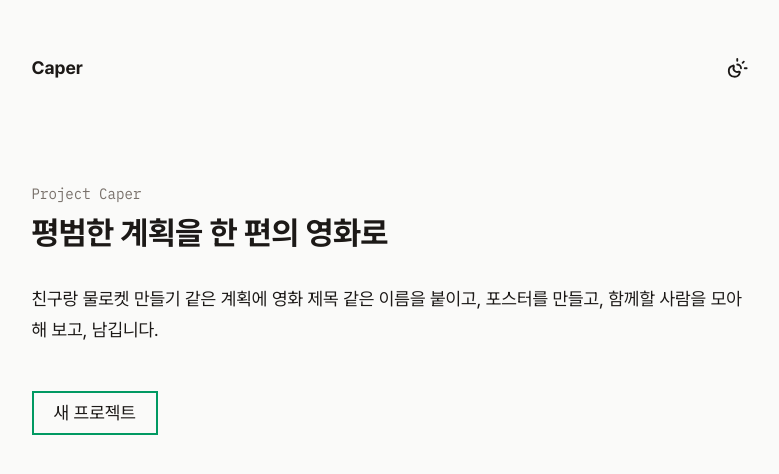
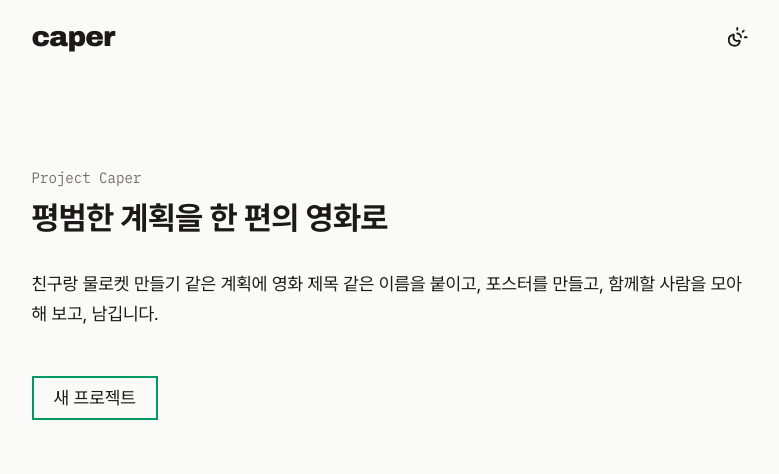
Before and after one commit to kimzeze/caper, a Next.js app: page / in a window 1280 px wide. Shown: the top 474 px of the page, without its empty margins (241-1020 px from the left). Built offline with nearby package versions, Linux system fonts and the light colour scheme.

Commit message:
design(web): 로고를 Archivo Black 소문자로 변경
헤더의 caper 를 로고 글꼴(Archivo Black, next/font/google, 라틴만)로 쓰고 자간을 좁힌다. 올려도 반전하지 않는다. 헤더 위 여백 1.5rlh 를 위아래 0.5rlh 로 줄인다.

```diff
--- a/src/app/layout.tsx
+++ b/src/app/layout.tsx
@@ -1,11 +1,12 @@
 import type { Metadata, Viewport } from "next";
+import { Archivo_Black } from "next/font/google";
 import localFont from "next/font/local";
 
 import { THEME_INIT } from "@/shared/ui/theme-store";
 
 import "./globals.css";
 
-// 글꼴은 design-system-a와 같은 두 벌. next/font가 파일을 싣고 미리 불러오며, 대체 글꼴 크기를 맞춰 글이 밀리지 않게 한다.
+// 본문 글꼴은 design-system-a와 같은 두 벌. next/font가 파일을 싣고 미리 불러오며, 대체 글꼴 크기를 맞춰 글이 밀리지 않게 한다.
 const pretendard = localFont({
   src: "./fonts/PretendardVariable.woff2",
   weight: "100 900",
@@ -20,6 +21,14 @@ const monoplex = localFont({
   variable: "--font-monoplex",
   display: "swap",
   preload: false,
+});
+
+// 로고(헤더의 caper)에만 쓰는 글꼴. 아주 굵은 소문자라 로고처럼 보인다. 빌드 때 받아 우리 서버에서 낸다(라틴만).
+const logoFont = Archivo_Black({
+  weight: "400",
+  subsets: ["latin"],
+  variable: "--font-archivo-black",
+  display: "swap",
 });
 
 export const metadata: Metadata = {
@@ -41,7 +50,7 @@ export default function RootLayout({ children }: LayoutProps<"/">) {
     // data-theme 은 첫 페인트 전에 THEME_INIT 이 붙이므로 서버 HTML과 다를 수 있다.
     <html
       lang="ko"
-      className={`${pretendard.variable} ${monoplex.variable}`}
+      className={`${pretendard.variable} ${monoplex.variable} ${logoFont.variable}`}
       suppressHydrationWarning
     >
       <head>
--- a/src/shared/styles/base.css
+++ b/src/shared/styles/base.css
@@ -12,6 +12,8 @@
   --font-mono:
     var(--font-monoplex), "MonoplexKR", ui-monospace, SFMono-Regular, Menlo,
     monospace;
+  /* 로고에만 쓴다(caper 의 브랜드 글자). 본문·제목에는 쓰지 않는다. */
+  --font-logo: var(--font-archivo-black), "Archivo Black", sans-serif;
 }
 
 @layer base {
--- a/src/widgets/site-header/ui/site-header.tsx
+++ b/src/widgets/site-header/ui/site-header.tsx
@@ -2,12 +2,17 @@ import Link from "next/link";
 
 import ThemeToggle from "@/shared/ui/theme-toggle";
 
-// 모든 화면 맨 위 한 줄: 왼쪽에 이름, 오른쪽 끝에 테마 버튼(design-system-a의 서비스 헤더와 같은 자리).
+// 모든 화면 맨 위 한 줄: 왼쪽에 로고, 오른쪽 끝에 테마 버튼(design-system-a의 서비스 헤더와 같은 자리).
+// 로고는 로고 글꼴(Archivo Black) 소문자 caper. 링크지만 올려도 반전하지 않는다(로고는 그대로 둔다).
+// 위아래 여백은 좁게(0.5rlh) 둔다.
 export function SiteHeader() {
   return (
-    <header className="measure-col flex min-h-control items-center justify-between pt-[1.5rlh]">
-      <Link href="/" className="font-bold no-underline hover:underline">
-        Caper
+    <header className="measure-col flex min-h-control items-center justify-between py-[0.5rlh]">
+      <Link
+        href="/"
+        className="font-logo text-[1.75rem] leading-none tracking-[-0.03em] no-underline hover:bg-transparent hover:text-foreground"
+      >
+        caper
       </Link>
       {/* 아이콘 버튼의 안쪽 여백만큼 당겨 오른쪽 선을 글 폭에 맞춘다. */}
       <div className="-mr-2">
```
